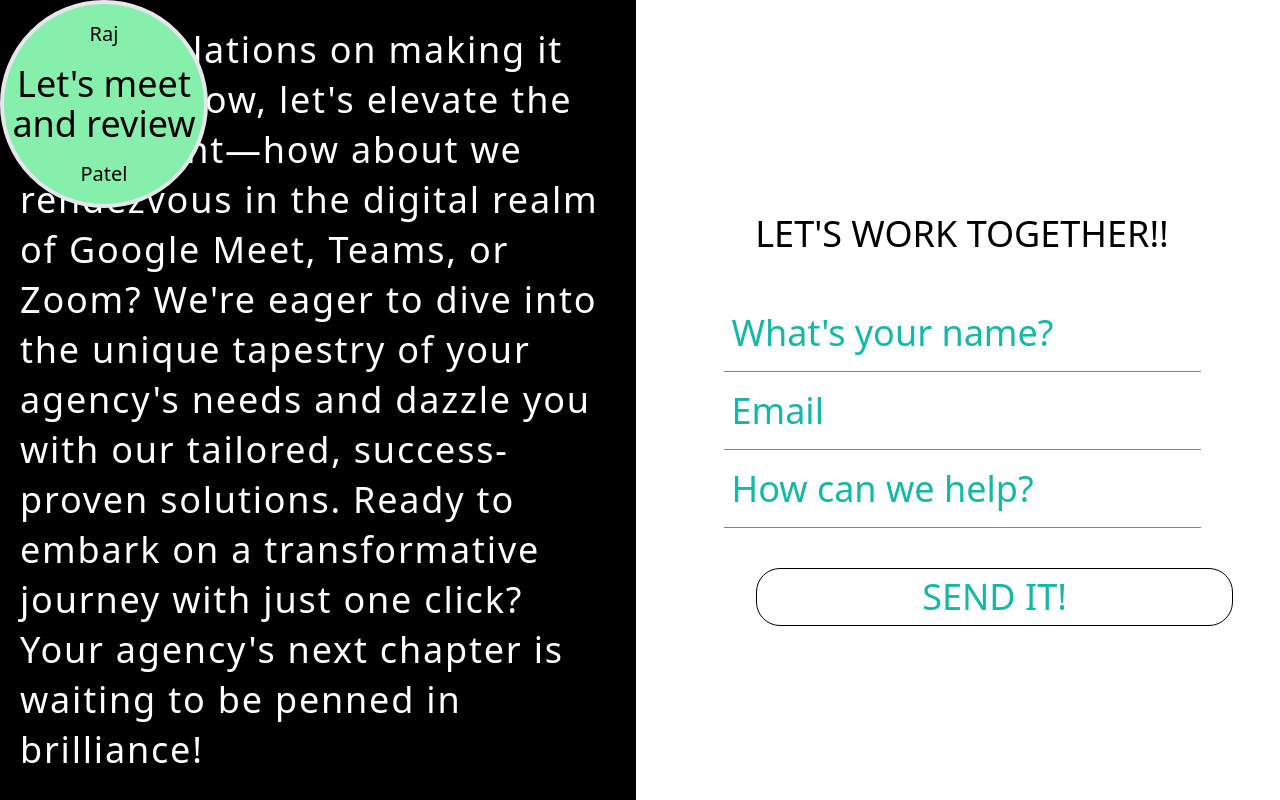
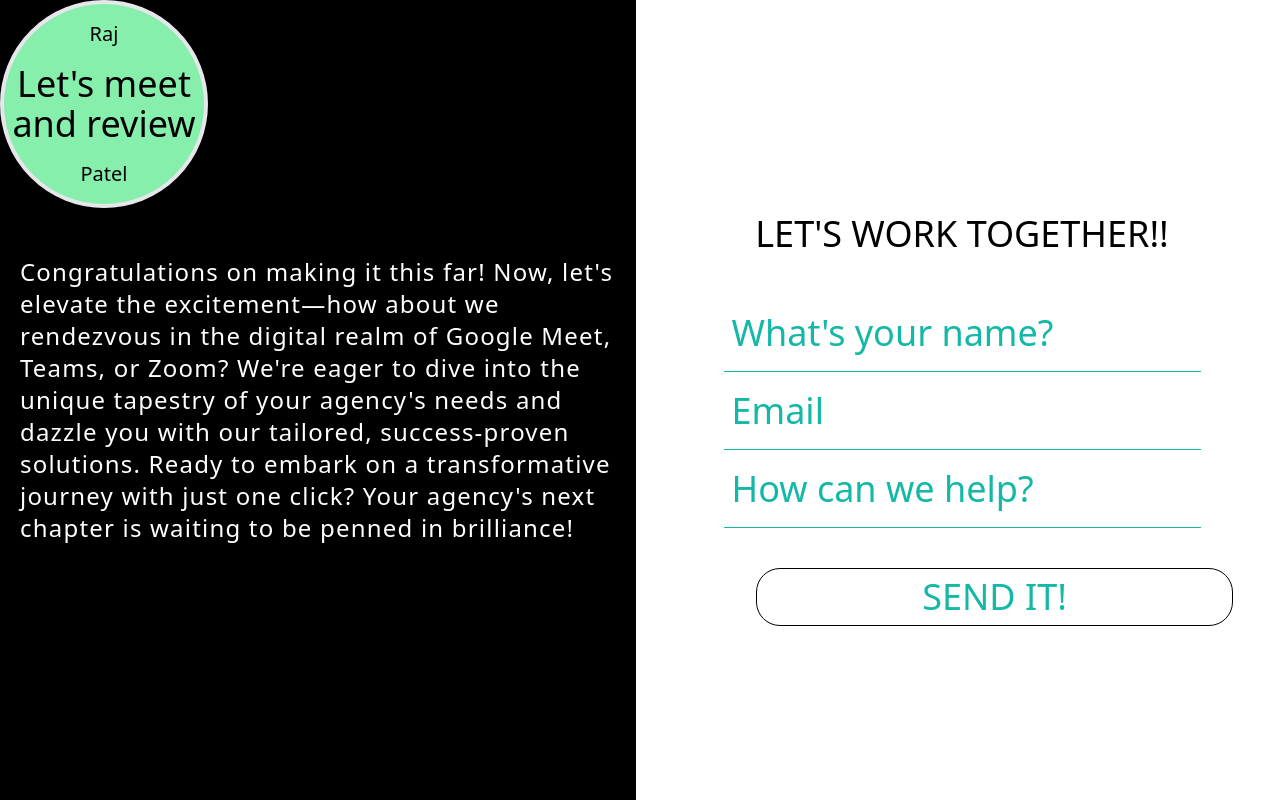
Before and after one commit to rajpatel2435/raj_24, a Next.js app: page /components/meet in a window 1280 px wide. Built offline with nearby package versions, Linux system fonts and the light colour scheme.

Commit message:
feat: home page design

```diff
--- a/package.json
+++ b/package.json
@@ -15,7 +15,8 @@
     "react": "^18",
     "react-dom": "^18",
     "react-slick": "^0.29.0",
-    "slick-carousel": "^1.8.1"
+    "slick-carousel": "^1.8.1",
+    "swiper": "^11.0.5"
   },
   "devDependencies": {
     "@types/jquery": "^3.5.27",
--- a/pages/Home1.tsx
+++ b/pages/Home1.tsx
@@ -6,6 +6,7 @@ import gsap from "gsap";
 
 import ProjetcLi from "./components/ProjectLi";
 import WorkMethod from "./components/WorkMethod";
+import ProjectsNew from "./components/ProjectsNew";
 
 function Home() {
   useEffect(() => {
@@ -100,7 +101,7 @@ function Home() {
 <div className=" text-center align-middle items-center flex-1 content-home">
 
 
-          <div className="md:text-2xl lg:text-8xl lg:mt-28 content-home">Designing & Developing <br/>Digital masterpieces <br/>
+          <div className="md:text-6xl lg:text-8xl lg:mt-28 content-home">Designing & Developing <br/>Digital masterpieces <br/>
           from Montreal's Creative hub </div>
           {/* <p className="text-4xl">- where experience meets innovation, and every pixxel tells a story</p> */}
           <div className="container_punchLine">
@@ -252,8 +253,9 @@ Stay on Top: Internet Optimization Experts!
           </div> */}
         </div>
         <div className="panel color-dark" data-color="indigo">
-          <h2>Blue panel</h2>
-          <ProjetcLi />
+
+          {/* <ProjetcLi /> */}
+          <ProjectsNew/>
         </div>
 
 
--- a/pages/components/meet.tsx
+++ b/pages/components/meet.tsx
@@ -24,7 +24,7 @@ function meet() {
 
 <div className='grid grid-cols-1 md:grid-cols-2 gap-2 '>
             <div className='  bg-black h-screen  text-white flex justify-center'>
-        <p className='block mt-auto mb-auto text-4xl  tracking-wider  p-5 ' style={{ lineHeight: "50px" }}>
+        <p className='block mt-auto mb-auto text-2xl  tracking-wider  p-5 ' style={{  }}>
                        Congratulations on making it this far! Now, let's elevate the excitement—how about we rendezvous in the digital realm of Google Meet, Teams, or Zoom? We're eager to dive into the unique tapestry of your agency's needs and dazzle you with our tailored, success-proven solutions. Ready to embark on a transformative journey with just one click? Your agency's next chapter is waiting to be penned in brilliance!
                         {/* Congrats on reaching this point! Let's spice things up—how about a digital rendezvous on Google Meet, Teams, or Zoom? Excited to explore your agency's needs and dazzle you with our tailored solutions. Ready for a transformative journey with just one click? Your agency's next chapter awaits in brilliance! */}
                  </p>
```
Also changed, not shown: 1 other file (tests, documents, lock files or other folders).
